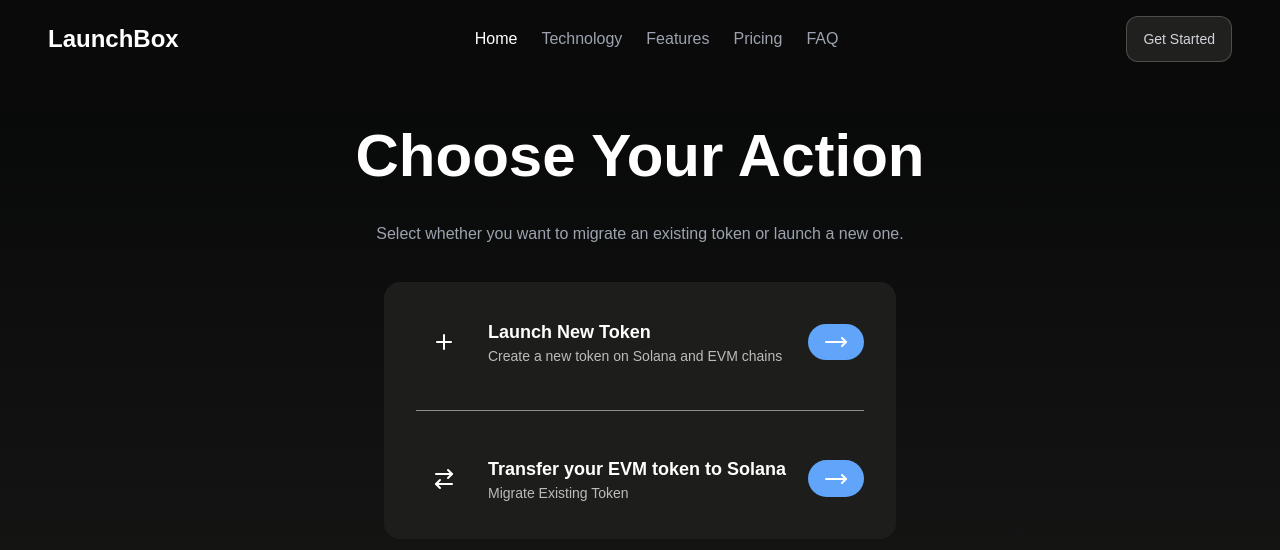
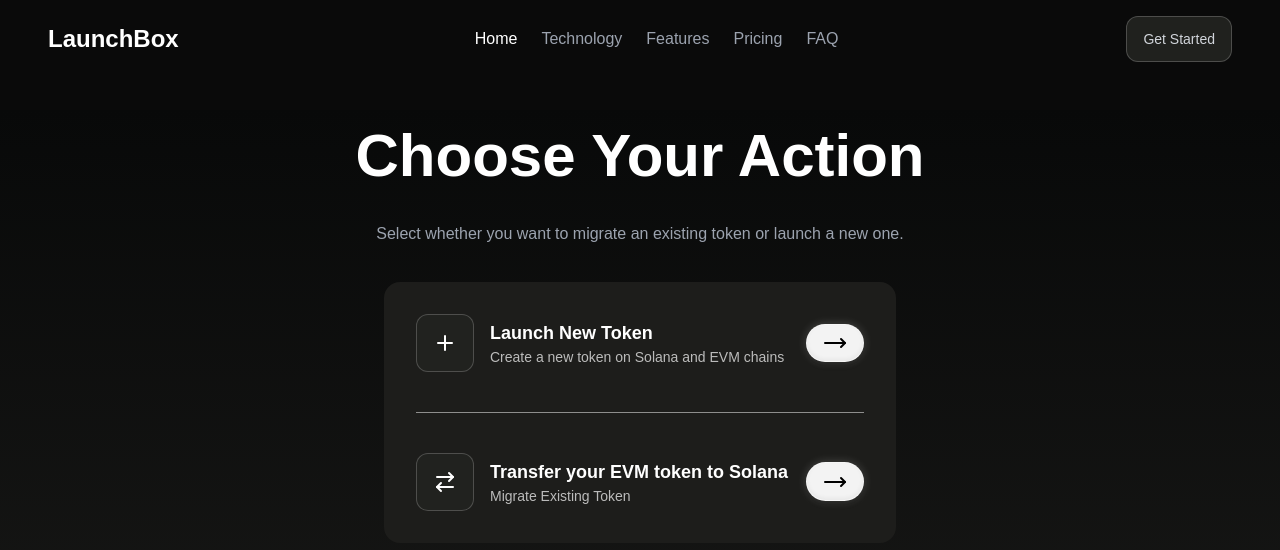
Before and after one commit to Harsh2220/launchbox, a Next.js app: page /select in a window 1280 px wide. Shown: the top 550 px of the page. Built offline with nearby package versions, Linux system fonts and the light colour scheme; a web font is replaced by a local one.

Commit message:
fix: select action

```diff
--- a/src/app/page.tsx
+++ b/src/app/page.tsx
@@ -5,9 +5,17 @@ import { BentoDemo } from "@/components/FeaturesGrid";
 import Navbar from "@/components/Navbar";
 import SectionBtn from "@/components/SectionBtn";
 import ToolTip from "@/components/ToolTip";
+import { Button } from "@/components/ui/button";
 import Link from "next/link";
+import { useRouter } from "next/navigation";
 
 export default function Home() {
+  const router = useRouter();
+  const navigateToActions = () => {
+    console.log("got the call");
+
+    router.push("/select");
+  };
   return (
     <div className="min-h-screen bg-primary-gradient ">
       <div className="relative pb-40">
@@ -24,11 +32,12 @@ export default function Home() {
             platform ensures every transaction is transparent, immutable, and
             protected against fraud.
           </p>
-          <Link href={"/select"}>
-            <button className="bg-white text-gray-900 font-semibold py-2 px-12 rounded-full text-md hover:bg-gray-200 transition duration-300 font-inter">
-              Get Started
-            </button>
-          </Link>
+          <button
+            className="bg-white text-gray-900 font-semibold py-2 px-12 rounded-full text-md hover:bg-gray-200 transition duration-300 font-inter"
+            onClick={navigateToActions}
+          >
+            Get Started
+          </button>
         </div>
       </div>
       <div>
--- a/src/components/ActionItem.tsx
+++ b/src/components/ActionItem.tsx
@@ -12,14 +12,26 @@ function ActionItem({ icon, subtitle, title, iconBgColor }: ActionItemProps) {
   return (
     <div className="flex flex-row justify-between items-center">
       <div className="flex flex-row justify-center gap-4">
-        <span className={`bg-${iconBgColor}-300 p-4 rounded-xl`}>{icon}</span>
+        <span
+          className={`bg-[#222320] border-white border-[0.1px] border-opacity-20 bg-opacity-95 p-4 rounded-xl`}
+        >
+          {icon}
+        </span>
         <div className="flex flex-col text-left justify-center">
           <h1 className="text-white text-lg font-semibold">{title}</h1>
-          <h1 className="text-white text-sm font-medium opacity-70">{subtitle}</h1>
+          <h1 className="text-white text-sm font-medium opacity-70">
+            {subtitle}
+          </h1>
         </div>
       </div>
-      <button className="bg-blue-400 py-[0.4rem] px-4 rounded-full">
-        <MoveRight />
+      <button
+        className="bg-white border-white border-[0.1px] border-opacity-20 bg-opacity-95 py-[0.4rem] px-4 rounded-full
+                   shadow-[0_4px_6px_-1px_rgba(0,0,0,0.1),0_2px_4px_-1px_rgba(0,0,0,0.06),inset_0_-2px_4px_rgba(0,0,0,0.05),0_0_10px_rgba(255,255,255,0.2)]
+                   hover:shadow-[0_10px_15px_-3px_rgba(0,0,0,0.1),0_4px_6px_-2px_rgba(0,0,0,0.05),inset_0_-4px_6px_rgba(0,0,0,0.05),0_0_15px_rgba(255,255,255,0.3)]
+                   transition-all duration-300 ease-in-out
+                   hover:translate-y-[-2px] hover:bg-opacity-100 focus:outline-none focus:ring-2 focus:ring-white focus:ring-opacity-50"
+      >
+        <MoveRight className="text-black font-bold" />
       </button>
     </div>
   );
```
